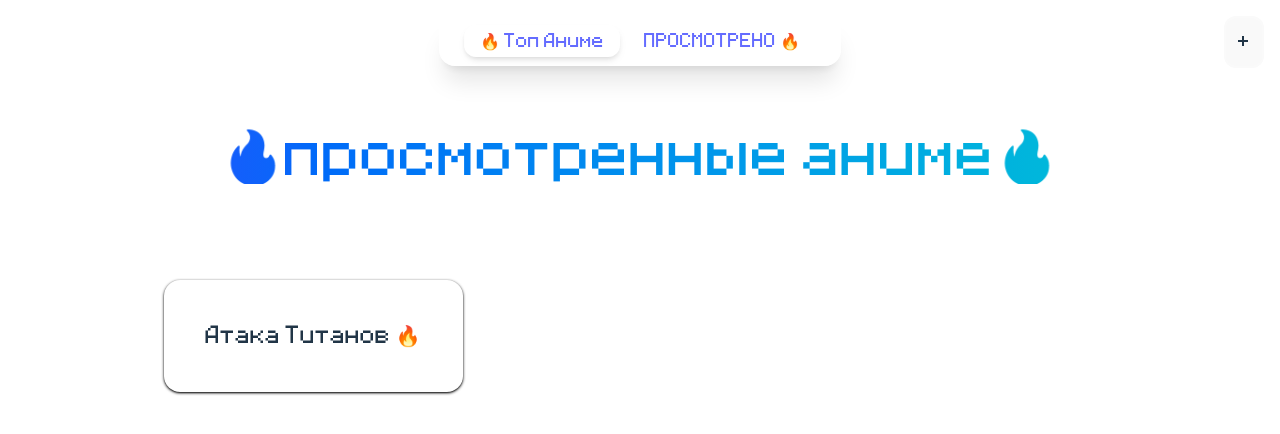
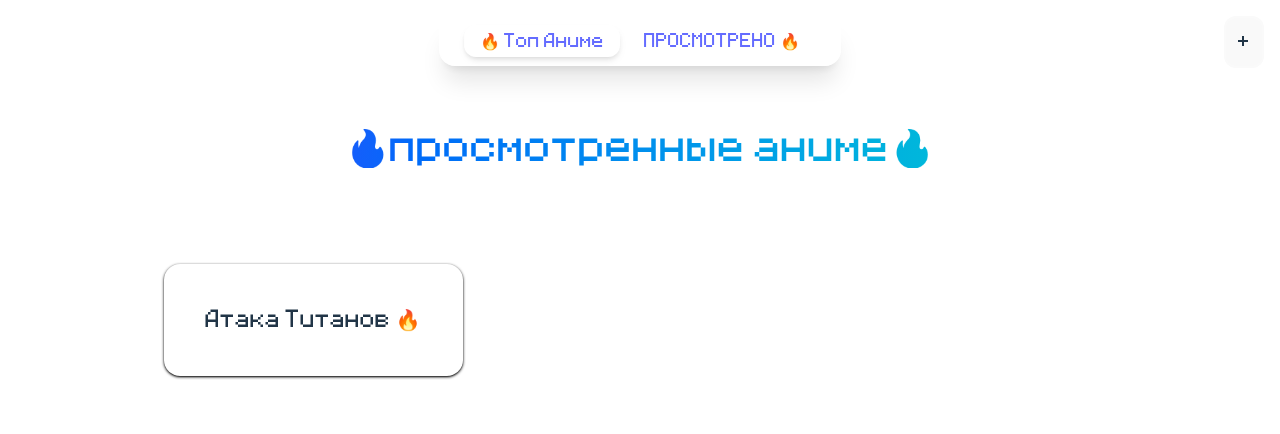
Before and after one commit to staspert3-hub/anime-top-react, a React (Vite) app: page / in a window 1280 px wide. Shown: the top 434 px of the page. Built offline with nearby package versions, Linux system fonts and the light colour scheme.

Commit message:
fix tel 3

```diff
--- a/src/counter/prosmotrenno.tsx
+++ b/src/counter/prosmotrenno.tsx
@@ -21,12 +21,12 @@ const MoiTop: React.FunctionComponent = () => {
   const store = useStore((state) => state.spisokAnime)
   return (
     <div className="flex items-center flex-col  mt-9 gap-15">
-      <motion.h1
+      <motion.p
         className="
           bg-gradient-to-r from-blue-600 to-cyan-500
           bg-clip-text text-transparent
           mb-9
-    text-xl sm:text-2xl md:text-3xl lg:text-4xl
+          text-xl sm:text-xl md:text-3xl lg:text-4xl
           font-bold
         "
         initial={{ opacity: 0, y: -30 }}
@@ -34,7 +34,7 @@ const MoiTop: React.FunctionComponent = () => {
         transition={{ duration: 0.4, ease: 'easeInOut' }}
       >
         🔥просмотренные аниме🔥
-</motion.h1>
+      </motion.p>
       <motion.div className=" grid grid-cols-1 gap-7 sm:grid-cols-2 lg:grid-cols-3"
         variants={Vb} animate="visible" initial="hidden"
       >
```
Lines whose indentation alone changed are shown as unchanged.
